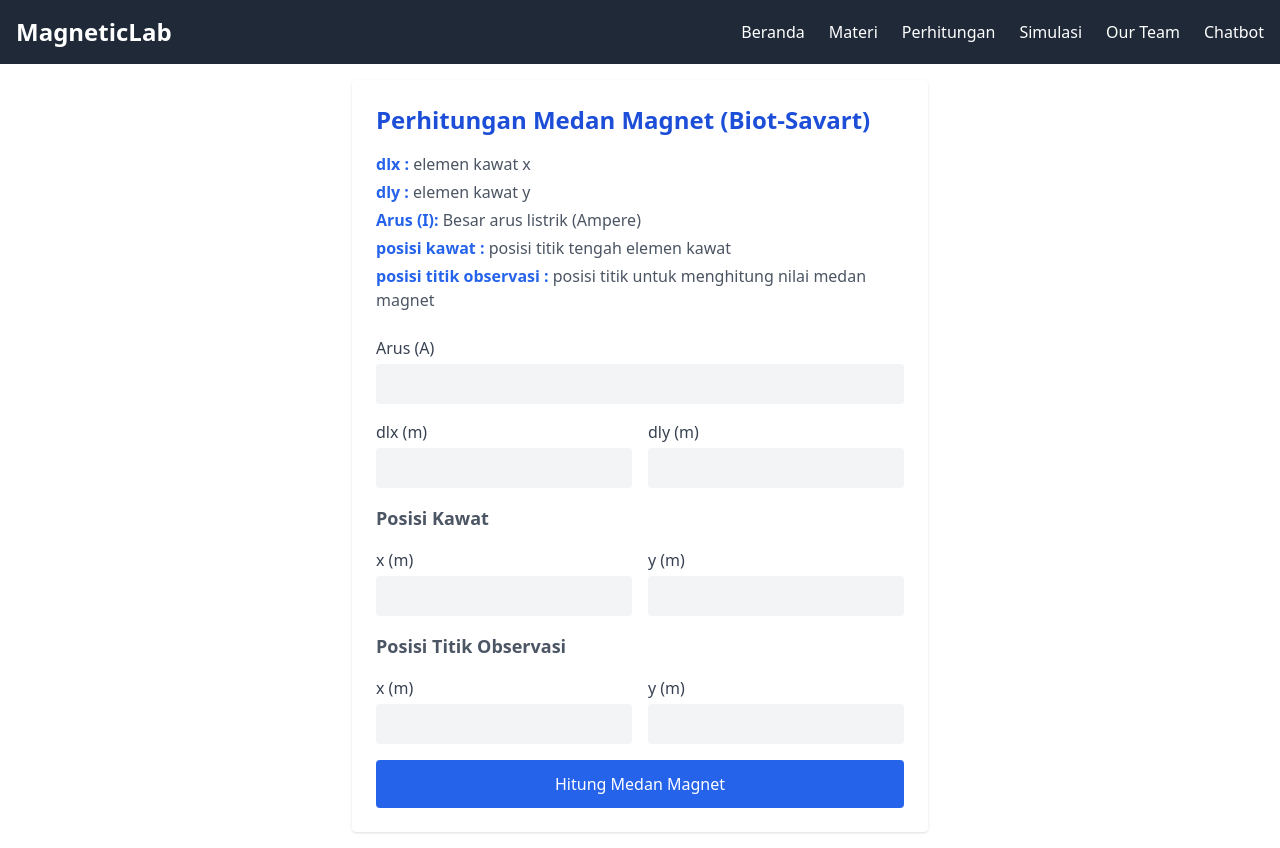
After one commit to ShevaMeazza/magneticlab, a Flask app: page /perhitungan in a window 1280 px wide. The commit adds this page. Run offline with Flask 3, Linux system fonts and the light colour scheme; some libraries are stand-ins or nearby versions.

Commit message:
perubahan kecil (kali)

```diff
--- a/app.py
+++ b/app.py
@@ -108,7 +108,42 @@ def calculate():
         return jsonify({'error': str(e)}), 500
 
 # fungsi untuk perhitungan
+@app.route('/compute_point_2d', methods=['POST'])
+def compute_point_2d():
+    try:
+        data = request.json
+        I = float(data['I'])
+        dlx = float(data['dlx'])
+        dly = float(data['dly'])
+        x_kawat = float(data['x_kawat'])
+        y_kawat = float(data['y_kawat'])
+        x_obs = float(data['x_obs'])
+        y_obs = float(data['y_obs'])
 
+        # Konstanta mu0
+        mu0 = 4 * np.pi * 1e-7
+
+        # Vektor r dari kawat ke titik observasi
+        rx = x_obs - x_kawat
+        ry = y_obs - y_kawat
+        r_squared = rx**2 + ry**2
+
+        if r_squared < 1e-12:
+            return jsonify({'error': 'Jarak ke titik observasi terlalu dekat ke kawat'}), 400
+
+        r_cubed = r_squared * np.sqrt(r_squared)
+
+        # Hasil vektor medan magnet 2D (karena dlz=0, maka medan hanya keluar di sumbu z)
+        # Bz keluar dari bidang x-y
+        dBz = mu0 * I * (dlx * ry - dly * rx) / (4 * np.pi * r_cubed)
+
+        return jsonify({
+            'Bx': 0.0,
+            'By': 0.0,
+            'Bz': dBz
+        })
+    except Exception as e:
+        return jsonify({'error': str(e)}), 500
 
 if __name__ == '__main__':
     app.run(debug=True)
--- a/templates/navbar.html
+++ b/templates/navbar.html
@@ -29,6 +29,9 @@
         <a href="/materi" class="text-white hover:text-gray-300">Materi</a>
       </li>
       <li>
+        <a href="/perhitungan" class="text-white hover:text-gray-300">Perhitungan</a>
+      </li>
+      <li>
         <a href="/simulasi" class="text-white hover:text-gray-300">Simulasi</a>
       </li>
       <li>
@@ -49,6 +52,11 @@
     <li>
       <a href="/materi" class="block text-white hover:text-gray-300 px-4 py-2"
         >Materi</a
+      >
+    </li>
+    <li>
+      <a href="/perhitungan" class="block text-white hover:text-gray-300 px-4 py-2"
+        >Perhitungan</a
       >
     </li>
     <li>
--- /dev/null
+++ b/templates/perhitungan.html
@@ -0,0 +1,97 @@
+{% extends 'layout.html' %}
+{% block content %}
+<div class="max-w-xl mx-auto p-6 bg-white rounded shadow">
+  <h1 class="text-2xl font-bold text-blue-700 mb-4">Perhitungan Medan Magnet (Biot-Savart)</h1>
+
+  <div class="text-gray-600 mb-6 space-y-1">
+    <p><span class="font-semibold text-blue-600">dlx : </span> elemen kawat x </p>
+    <p><span class="font-semibold text-blue-600">dly : </span> elemen kawat y </p>
+    <p><span class="font-semibold text-blue-600">Arus (I):</span> Besar arus listrik (Ampere)</p>
+    <p><span class="font-semibold text-blue-600">posisi kawat :</span> posisi titik tengah elemen kawat</p>
+    <p><span class="font-semibold text-blue-600">posisi titik observasi :</span> posisi titik untuk menghitung nilai medan magnet </p>
+  </div>
+
+  <form id="calcForm" class="space-y-4">
+    <div>
+      <label class="block text-gray-700">Arus (A)</label>
+      <input type="number" step="any" name="I" required class="mt-1 w-full bg-gray-100 rounded p-2 focus:outline-none focus:ring focus:border-blue-300">
+    </div>
+
+    <div class="grid grid-cols-2 gap-4">
+      <div>
+        <label class="block text-gray-700">dlx (m)</label>
+        <input type="number" step="any" name="dlx" required class="mt-1 w-full bg-gray-100 rounded p-2 focus:outline-none focus:ring focus:border-blue-300">
+      </div>
+      <div>
+        <label class="block text-gray-700">dly (m)</label>
+        <input type="number" step="any" name="dly" required class="mt-1 w-full bg-gray-100 rounded p-2 focus:outline-none focus:ring focus:border-blue-300">
+      </div>
+    </div>
+
+    <h2 class="text-lg font-semibold text-gray-600 mt-6">Posisi Kawat</h2>
+    <div class="grid grid-cols-2 gap-4">
+      <div>
+        <label class="block text-gray-700">x (m)</label>
+        <input type="number" step="any" name="x_kawat" required class="mt-1 w-full bg-gray-100 rounded p-2 focus:outline-none focus:ring focus:border-blue-300">
+      </div>
+      <div>
+        <label class="block text-gray-700">y (m)</label>
+        <input type="number" step="any" name="y_kawat" required class="mt-1 w-full bg-gray-100 rounded p-2 focus:outline-none focus:ring focus:border-blue-300">
+      </div>
+    </div>
+
+    <h2 class="text-lg font-semibold text-gray-600 mt-6">Posisi Titik Observasi</h2>
+    <div class="grid grid-cols-2 gap-4">
+      <div>
+        <label class="block text-gray-700">x (m)</label>
+        <input type="number" step="any" name="x_obs" required class="mt-1 w-full bg-gray-100 rounded p-2 focus:outline-none focus:ring focus:border-blue-300">
+      </div>
+      <div>
+        <label class="block text-gray-700">y (m)</label>
+        <input type="number" step="any" name="y_obs" required class="mt-1 w-full bg-gray-100 rounded p-2 focus:outline-none focus:ring focus:border-blue-300">
+      </div>
+    </div>
+
+    <button type="submit" class="w-full bg-blue-600 text-white py-3 rounded hover:bg-blue-700 transition">Hitung Medan Magnet</button>
+  </form>
+
+  <div class="result mt-6 p-4 rounded border border-gray-300 bg-gray-50 hidden" id="result"></div>
+</div>
+
+<script>
+  const form = document.getElementById('calcForm');
+  const resultDiv = document.getElementById('result');
+
+  form.addEventListener('submit', async (e) => {
+    e.preventDefault();
+    resultDiv.classList.remove('hidden');
+    resultDiv.innerHTML = "<div class='text-gray-700'>Memproses...</div>";
+
+    const formData = new FormData(form);
+    const data = {};
+    formData.forEach((val, key) => data[key] = val);
+
+    try {
+      const response = await fetch('/compute_point_2d', {
+        method: 'POST',
+        headers: { 'Content-Type': 'application/json' },
+        body: JSON.stringify(data)
+      });
+
+      const result = await response.json();
+
+      if (response.ok) {
+        resultDiv.innerHTML = `
+          <div class="font-semibold text-gray-700 mb-2">Hasil medan magnet:</div>
+          <div class="text-green-600">Bz = ${Number(result.Bz).toExponential(3)} T</div>
+        `;
+      } else {
+        resultDiv.innerHTML = `<div class="text-red-600">Error: ${result.error}</div>`;
+      }
+
+    } catch (error) {
+      resultDiv.innerHTML = `<div class="text-red-600">Terjadi kesalahan: ${error.message}</div>`;
+    }
+  });
+</script>
+{% endblock %}
```
Also changed, not shown: templates/simulasi.html (+69 -29 lines), templates/team.html (+33 -8 lines), templates/layout.html (line endings or trailing spaces).
